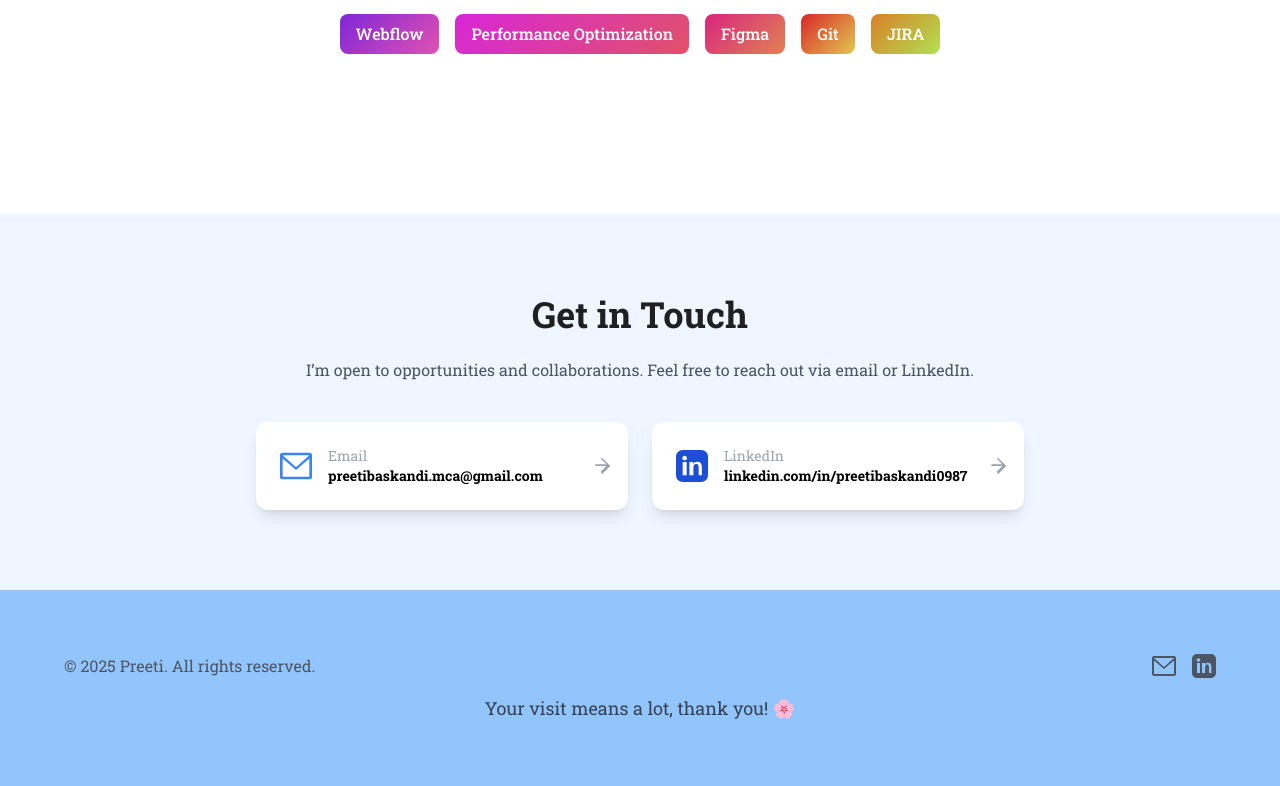
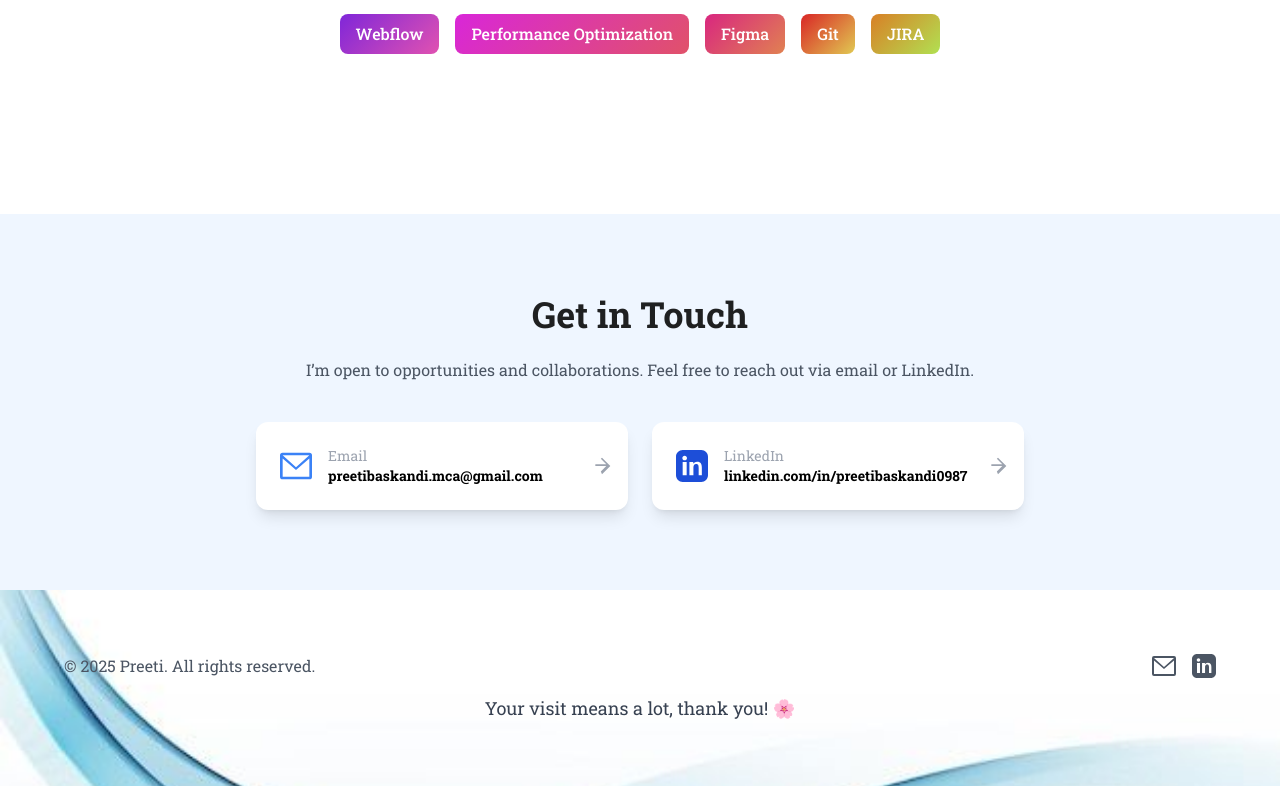
Before and after one commit to preeti7597/preeti-portfolio, a Next.js app: page / in a window 1280 px wide. Shown: the part 2638-3424 px from the top of the page. Built offline with nearby package versions, Linux system fonts and the light colour scheme.

Commit message:
fixed footer

```diff
--- a/components/Footer.js
+++ b/components/Footer.js
@@ -1,6 +1,15 @@
+import Image from "next/image";
+
 export default function Footer() {
   return (
-    <footer className="px-6 md:px-16 py-16 bg-blue-300 dark:bg-gray-900 text-gray-600 dark:text-gray-400">
+    <footer
+      className="px-6 md:px-16 py-16 text-gray-600 dark:text-gray-400"
+      style={{
+        backgroundImage: "url('/footer.jpg')",
+        backgroundSize: "cover",
+        backgroundPosition: "center",
+      }}
+    >
       <div className="max-w-6xl mx-auto">
         <div className="flex flex-col md:flex-row items-center justify-between gap-4">
           {/* Left Side */}
--- a/components/Portfolio.js
+++ b/components/Portfolio.js
@@ -106,7 +106,6 @@ export default function Projects() {
             </div>
           ))}
         </div>
-
       </div>
 
       {/* Modal */}
```
Also changed, not shown: public/footer.jpg (added), public/hero.jpg (deleted). Lines whose indentation alone changed are shown as unchanged.
